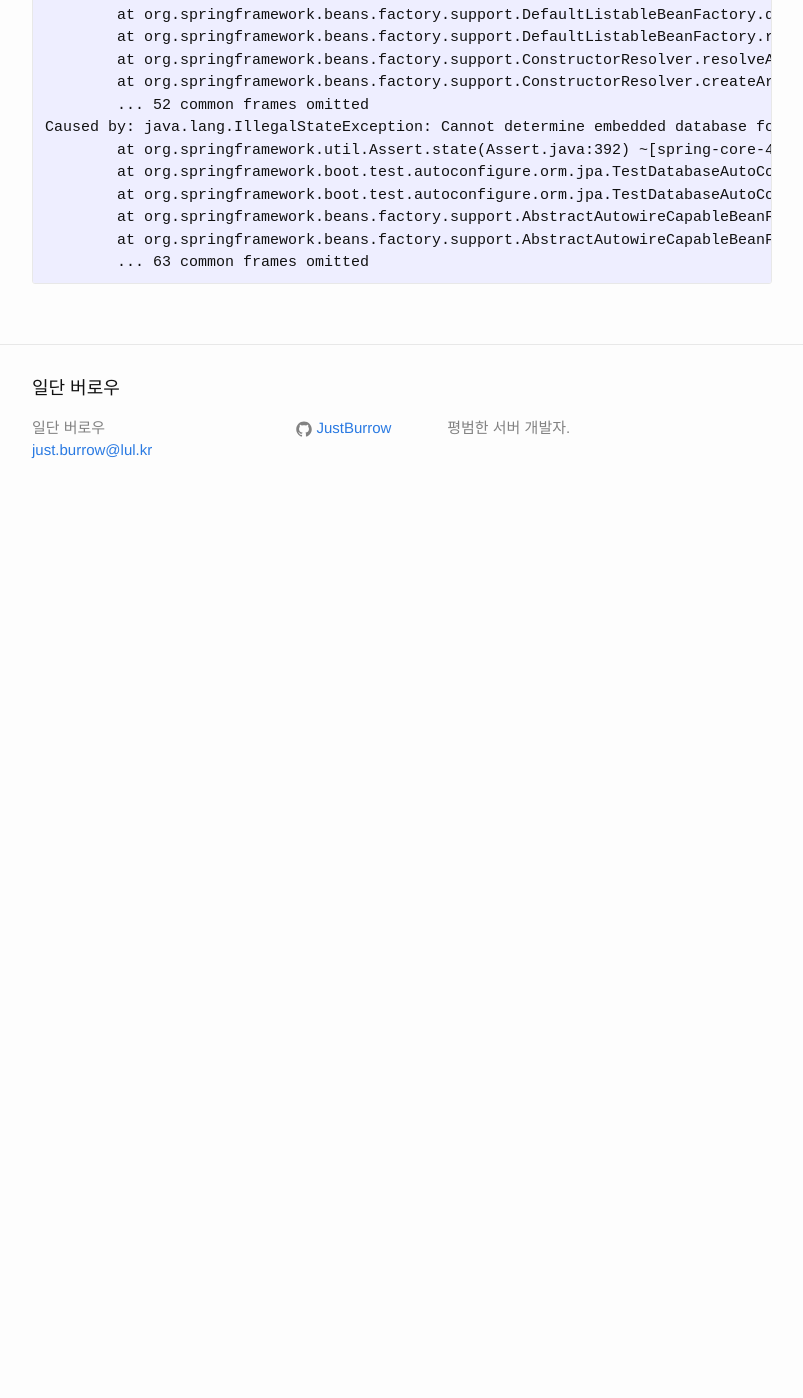
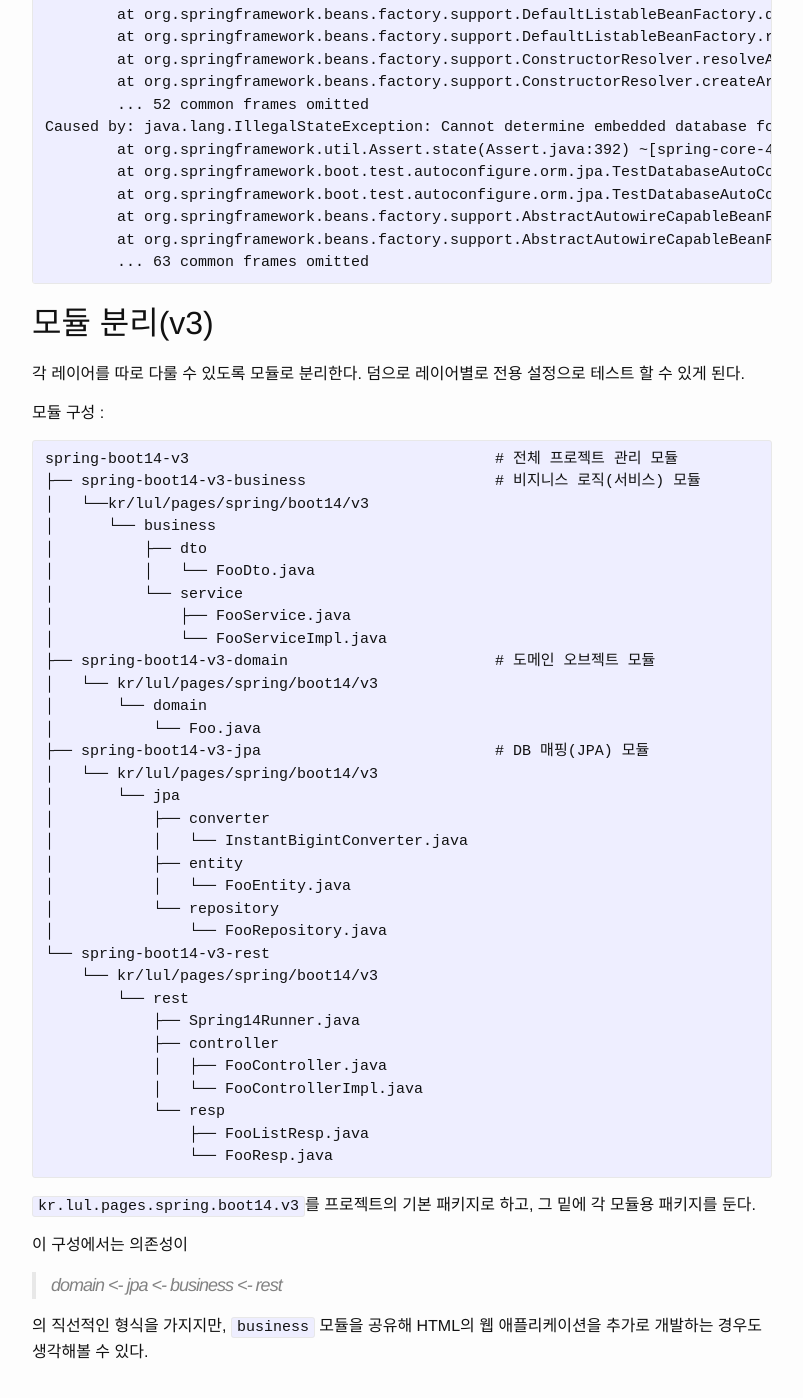
Before and after one commit to JustBurrow/JustBurrow.github.io, a Jekyll site: the page built from _posts/2016-09-30-spring-boot-14.markdown, in a window 1280 px wide and 1400 px high, scrolled down 5615 px. Shown: the whole window, without its empty margins (238-1041 px from the left). Built offline with Jekyll 4.4.1, drawn with Linux system fonts in a browser that asks for light colours; before the commit the page ends 6137 px from its top, so only the background shows below that.

Commit message:
(EDIT) 모듈 분리
모듈을 분리하고, 각 모듈의 용도를 간단히 추가.

```diff
--- a/_posts/2016-09-30-spring-boot-14.markdown
+++ b/_posts/2016-09-30-spring-boot-14.markdown
@@ -256,3 +256,51 @@ Caused by: java.lang.IllegalStateException: Cannot determine embedded database f
 	at org.springframework.beans.factory.support.AbstractAutowireCapableBeanFactory.initializeBean(AbstractAutowireCapableBeanFactory.java:1579) ~[spring-beans-4.3.3.RELEASE.jar:4.3.3.RELEASE]
 	... 63 common frames omitted
 </pre>
+
+## 모듈 분리(v3)
+
+각 레이어를 따로 다룰 수 있도록 모듈로 분리한다. 덤으로 레이어별로 전용 설정으로 테스트 할 수 있게 된다.
+
+모듈 구성 :
+<pre>
+spring-boot14-v3                                  # 전체 프로젝트 관리 모듈
+├── spring-boot14-v3-business                     # 비지니스 로직(서비스) 모듈
+│   └──kr/lul/pages/spring/boot14/v3
+│      └── business
+│          ├── dto
+│          │   └── FooDto.java
+│          └── service
+│              ├── FooService.java
+│              └── FooServiceImpl.java
+├── spring-boot14-v3-domain                       # 도메인 오브젝트 모듈
+│   └── kr/lul/pages/spring/boot14/v3
+│       └── domain
+│           └── Foo.java
+├── spring-boot14-v3-jpa                          # DB 매핑(JPA) 모듈
+│   └── kr/lul/pages/spring/boot14/v3
+│       └── jpa
+│           ├── converter
+│           │   └── InstantBigintConverter.java
+│           ├── entity
+│           │   └── FooEntity.java
+│           └── repository
+│               └── FooRepository.java
+└── spring-boot14-v3-rest
+    └── kr/lul/pages/spring/boot14/v3
+        └── rest
+            ├── Spring14Runner.java
+            ├── controller
+            │   ├── FooController.java
+            │   └── FooControllerImpl.java
+            └── resp
+                ├── FooListResp.java
+                └── FooResp.java
+</pre>
+
+`kr.lul.pages.spring.boot14.v3`를 프로젝트의 기본 패키지로 하고, 그 밑에 각 모듈용 패키지를 둔다.
+
+이 구성에서는 의존성이
+
+> domain <- jpa <- business <- rest
+
+의 직선적인 형식을 가지지만, `business` 모듈을 공유해 HTML의 웹 애플리케이션을 추가로 개발하는 경우도 생각해볼 수 있다.
```
